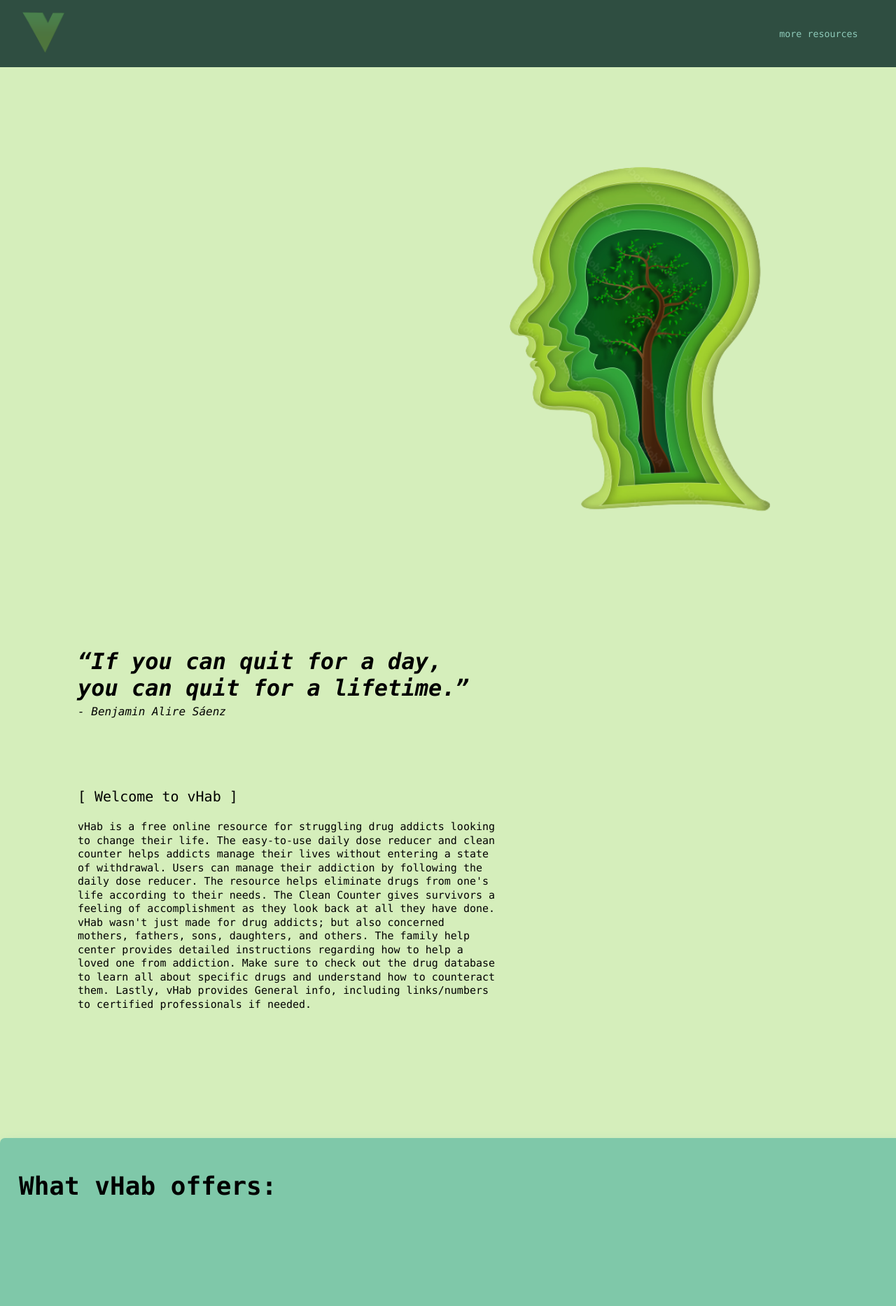
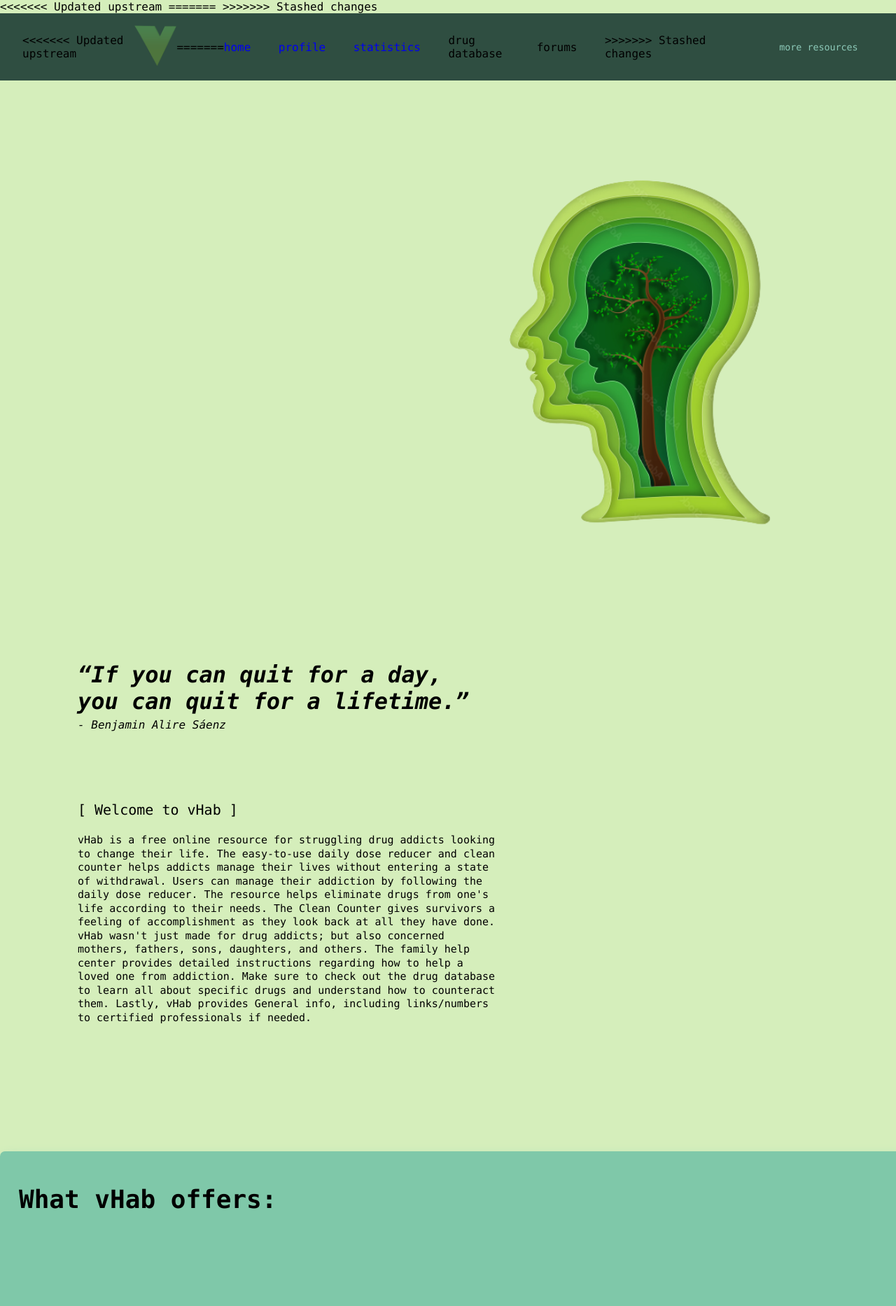
Before and after one commit to chrisprof/vhab, a Flask app: page / in a window 1280 px wide; the page is wider, and only the part inside the window is pictured. Shown: the top 1866 px of that part at 70% size. Run offline with Flask 2, Linux system fonts and the light colour scheme.

Commit message:
restoring changes

```diff
--- a/requirements.txt
+++ b/requirements.txt
@@ -1,8 +1,6 @@
-async-timeout==3.0.1
 flask==2.1.2
 matplotlib==3.5.1
 matplotlib-inline==0.1.3
-nest-asyncio==1.5.5
 pandas==1.4.2
 python-dateutil==2.8.2
 pytz==2022.1
--- a/website/static/css/nav-style.css
+++ b/website/static/css/nav-style.css
@@ -44,7 +44,12 @@
 
 .nav-bar-element {
   margin-right: 4%;
+<<<<<<< Updated upstream
   color: white;
+=======
+  color:white;
+  text-decoration: none;
+>>>>>>> Stashed changes
   transition: all 0.25s;
 }
 
--- a/website/static/css/style.css
+++ b/website/static/css/style.css
@@ -161,8 +161,56 @@ body {
   color:white;
 }
 
+<<<<<<< Updated upstream
 #GrapeVine {
   width: 400px;
   margin-top: 50px;
 
+=======
 }
+
+/* profile */
+
+.parent-cont-prof{
+  padding: 3rem;
+}
+
+.header-cont{
+  margin: 0% 0% 5% 0%;
+}
+
+.graph-cont{
+  background-color: #ECFFCE;
+  width:700px;
+  height:350px;
+}
+
+.clean-count-cont{
+  background-color: #ECFFCE;
+  width:500px;
+  height:350px;
+  text-align: center;
+}
+
+#clean-days{
+  font-size: 200px;
+  font-weight: lighter;
+}
+
+.info-cont{
+  display: flex;
+  justify-content: space-between;
+}
+
+.clean-count-head{
+  margin: 8% 0% 8% 0%;
+}
+
+.info-cont div:hover{
+  box-shadow: 5px 5px 0px #4F6034
+}
+
+.info-cont div{
+  transition: all 0.25s;
+>>>>>>> Stashed changes
+}
--- /dev/null
+++ b/website/static/js/profile.js
@@ -0,0 +1,4 @@
+document.addEventListener('onload', function(e){
+    let dayCount = document.getElementById('clean-days')
+
+})
--- a/website/templates/base.html
+++ b/website/templates/base.html
@@ -16,17 +16,32 @@
       href="{{ url_for('static', filename='css/nav-style.css') }}"
       rel="stylesheet"
     />
+<<<<<<< Updated upstream
     <title>{% block tittle %}{% endblock %}</title>
+=======
+
+    <link rel="icon" href="{{ url_for('static', filename='images/vhabpng.png') }}">
+
+    <title>{% block title %}{% endblock %}</title>
+>>>>>>> Stashed changes
   </head>
   <body>
     <header class="header">
       <div class="header-container">
+<<<<<<< Updated upstream
         <div>
           <img
             src="{{ url_for('static', filename='images/vhabpng.png')}}"
             class="logo-img"
           />
         </div>
+=======
+        <a class="home nav-bar-element" href="/">home</a>
+        <a class="dose-calc-page nav-bar-element" href="/profile">profile</a>
+        <a class="stats-page nav-bar-element" href="/stats">statistics</a>
+        <a class="database-page nav-bar-element" >drug database</a>
+        <a class="forums-page nav-bar-element">forums</a>
+>>>>>>> Stashed changes
       </div>
 
       <nav>
--- a/website/templates/home.html
+++ b/website/templates/home.html
@@ -1,4 +1,4 @@
-{% extends "base.html" %} {% block tittle %} Home {% endblock %} {% block
+{% extends "base.html" %} {% block title %} Home {% endblock %} {% block
 content%}
 
 <body id = 'HomeBody'>
--- a/website/views.py
+++ b/website/views.py
@@ -8,3 +8,11 @@ views = Blueprint('views', __name__)
 @views.route('/home')
 def home():
     return render_template("home.html")
+
+@views.route('/profile')
+def profile():
+    return render_template("profile.html")
+
+@views.route('/resources')
+def resources():
+    return render_template("resources.html")
```
Also changed, not shown: website/templates/profile.html (added, +22 -0 lines), website/static/js/home.js (line endings or trailing spaces).
